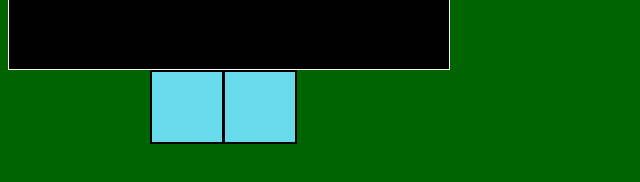
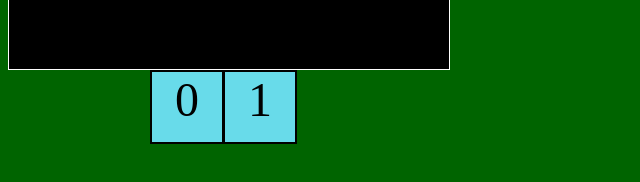
Before and after one commit to CloakedAngel/CloakedAngel.github.io, a plain HTML site: page asd-projects/pong/index.html in a window 1280 px wide. Shown: the part 380-562 px from the top of the page, 0-640 px from the left. Drawn offline with Linux system fonts and the light colour scheme.

Commit message:
saving pong

```diff
--- a/asd-projects/pong/index.css
+++ b/asd-projects/pong/index.css
@@ -39,8 +39,8 @@ body {
   width: 70px;
   height: 70px;
   position: absolute;
-  left: 71px;
-  top: -2px;
+  left: 223px;
+  top: 450px;
   text-align: center;
 	display: block;
   font-size: 300%;
--- a/asd-projects/pong/index.html
+++ b/asd-projects/pong/index.html
@@ -16,8 +16,8 @@
       <div id="paddle2"></div>
       <div id='gameItem'></div>
     </div>
-    <div id="scoreBox">
-      <div id="scoreBox2">
+    <div id="scoreBox"></div>
+      <div id="scoreBox2"></div>
     </div>
   </body>
 </html>
--- a/asd-projects/pong/index.js
+++ b/asd-projects/pong/index.js
@@ -19,7 +19,8 @@ function runProgram(){
   }
   const BOARD_HEIGHT = $("#board").height();
   const BOARD_WIDTH = $("#board").width();
-
+  let scoreVariable1 = 0;
+  let scoreVariable2 = 0;
 
 
   // Game Item Objects
@@ -62,6 +63,8 @@ function runProgram(){
     wallCollision(paddle2);
     doCollide(ball, paddle);
     doCollide(ball, paddle2);
+    $("#scoreBox").text(scoreVariable1);
+    $("#scoreBox2").text(scoreVariable2);
   }
 
   /*
@@ -95,7 +98,7 @@ function runProgram(){
     if (item.x + item.width >= BOARD_WIDTH) {
       item.x -= item.speedX;
       item.speedX *= -1;
-
+      scoreVariable1 += 1;
     }
     if (item.y + item.height >= BOARD_HEIGHT) {
       item.y -= item.speedY;
@@ -104,6 +107,7 @@ function runProgram(){
     if (item.x <= 0) {
       item.x -= item.speedX;
       item.speedX *= -1;
+      scoreVariable2 += 1;
     }
     if (item.y <= 0) {
       item.y -= item.speedY;
@@ -111,13 +115,15 @@ function runProgram(){
     }
   }
 
-  function score1(){
-
+  if (scoreVariable1 || scoreVariable2 === 7){
+    endGame()
   }
 
   ////////////////////////////////////////////////////////////////////////////////
   ////////////////////////// HELPER FUNCTIONS ////////////////////////////////////
   ////////////////////////////////////////////////////////////////////////////////
+
+
   function doCollide(square1, square2) {
     // TODO: calculate and store the remaining
     // sides of the square1
@@ -149,9 +155,10 @@ function runProgram(){
    if (square1.bottomY <= square2.topY){
      return false
   }
-  else
+  else {
   square1.x -= square1.speedX;
      square1.speedX *= -1;
+  }
 }
 
 
```
